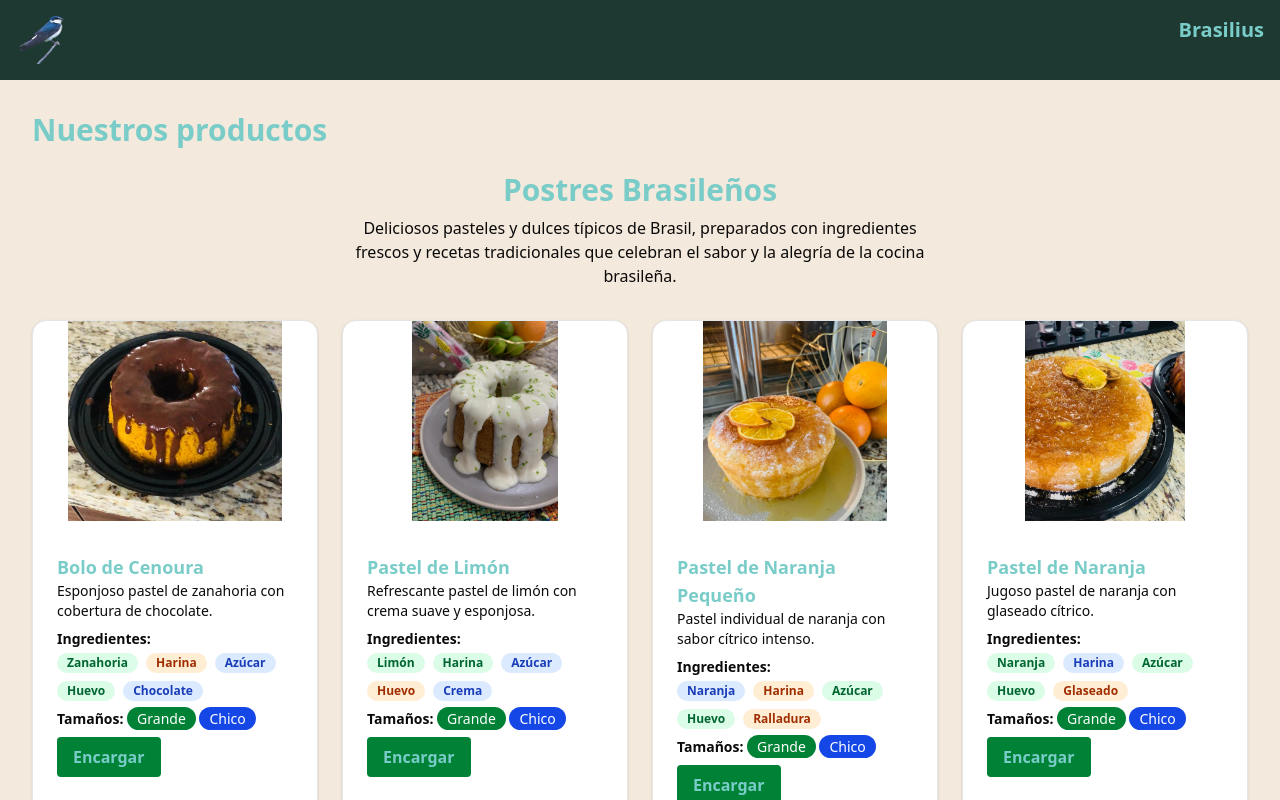
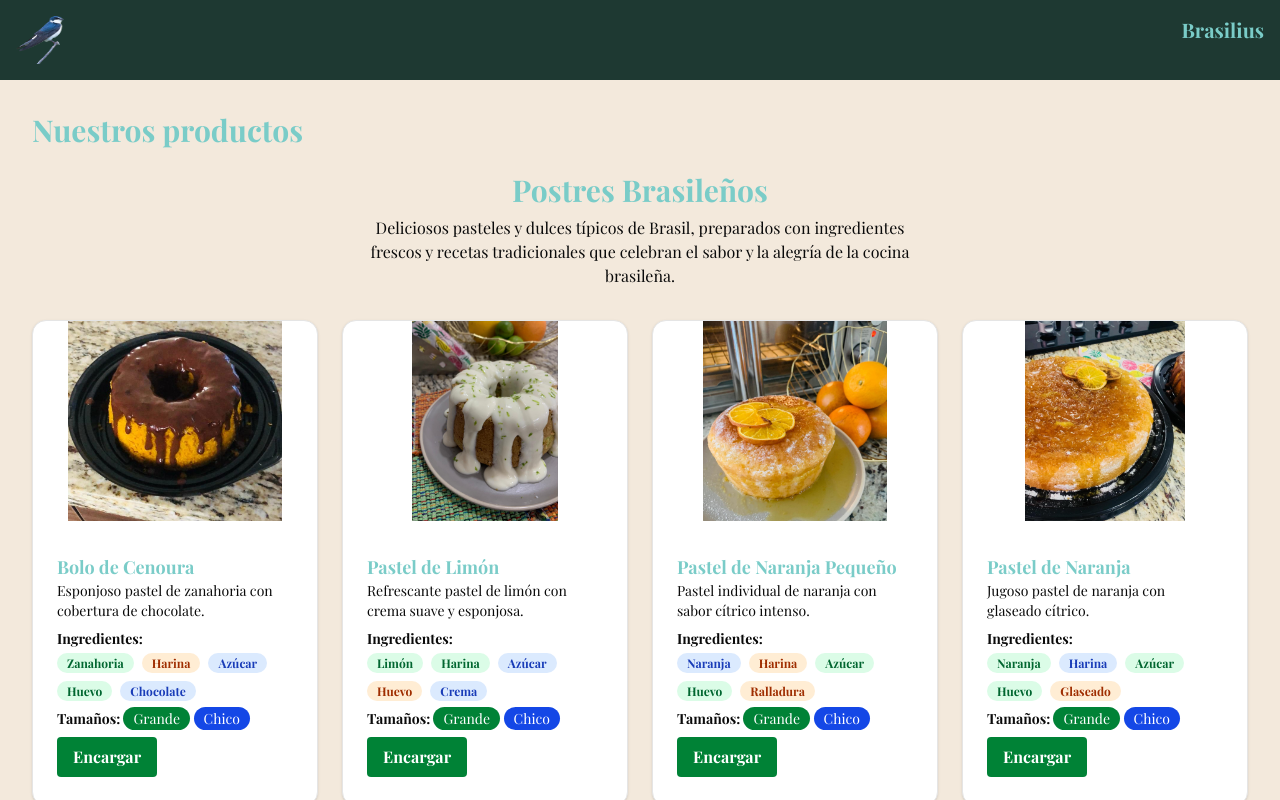
Before and after one commit to Ivan-Herrera-Garcia/shopcake, a Next.js app: page / in a window 1280 px wide. Shown: the top 800 px of the page. Built offline with nearby package versions, Linux system fonts and the light colour scheme.

Commit message:
Uso de otra fuente

```diff
--- a/app/globals.css
+++ b/app/globals.css
@@ -1,7 +1,18 @@
+@tailwind utilities;
+
 @import "tailwindcss";
 @import "tw-animate-css";
 
 @custom-variant dark (&:is(.dark *));
+
+@import url('https://fonts.googleapis.com/css2?family=Playfair+Display&display=swap');
+
+@layer base {
+  html {
+    font-family: 'Playfair Display', serif;
+  }
+}
+
 
 @theme inline {
   --color-background: var(--background);
@@ -122,7 +133,6 @@
   }
 }
 
-
 .rdrDayDisabled {
   background-color: tomato !important;
 }
--- a/app/layout.js
+++ b/app/layout.js
@@ -1,4 +1,4 @@
-import { Geist, Geist_Mono } from "next/font/google";
+import { Geist, Geist_Mono, Playfair_Display } from "next/font/google";
 import "./globals.css";
 
 const geistSans = Geist({
@@ -9,6 +9,12 @@ const geistSans = Geist({
 const geistMono = Geist_Mono({
   variable: "--font-geist-mono",
   subsets: ["latin"],
+});
+
+const playfairDisplay = Playfair_Display({
+  variable: "--font-playfair-display",
+  subsets: ["latin"],
+  weight: ["400", "700"],
 });
 
 export const metadata = {
@@ -42,8 +48,11 @@ export const metadata = {
 export default function RootLayout({ children }) {
   return (
     <html lang="en">
+      <head>
+        <link href="https://fonts.googleapis.com/css2?family=Playfair+Display:wght@400;700&display=swap" rel="stylesheet" />
+      </head>
       <body
-        className={`${geistSans.variable} ${geistMono.variable} antialiased`}
+        className={`${playfairDisplay.variable} antialiased`}
       >
         {children}
       </body>
--- a/app/page.js
+++ b/app/page.js
@@ -54,7 +54,7 @@ export default function Home() {
   };
 
   return (
-    <div className={`min-h-screen fondoImg`}>
+    <div className={`min-h-screen fondoImg !playfair`}>
       <Navbar />
       <main className="p-8">
         <h2 className={`text-3xl font-bold text-[${COLORS.primary}] mb-6`}>Nuestros productos</h2>
--- /dev/null
+++ b/taildwind.config.js
@@ -0,0 +1,18 @@
+// tailwind.config.ts
+
+const config = {
+  content: [
+    './app/**/*.{js,ts,jsx,tsx}',
+    './components/**/*.{js,ts,jsx,tsx}',
+  ],
+  theme: {
+    extend: {
+      fontFamily: {
+        playfair: ['"Playfair Display"', 'serif'],
+      }
+    },
+  },
+  plugins: [],
+};
+
+export default config;
```
